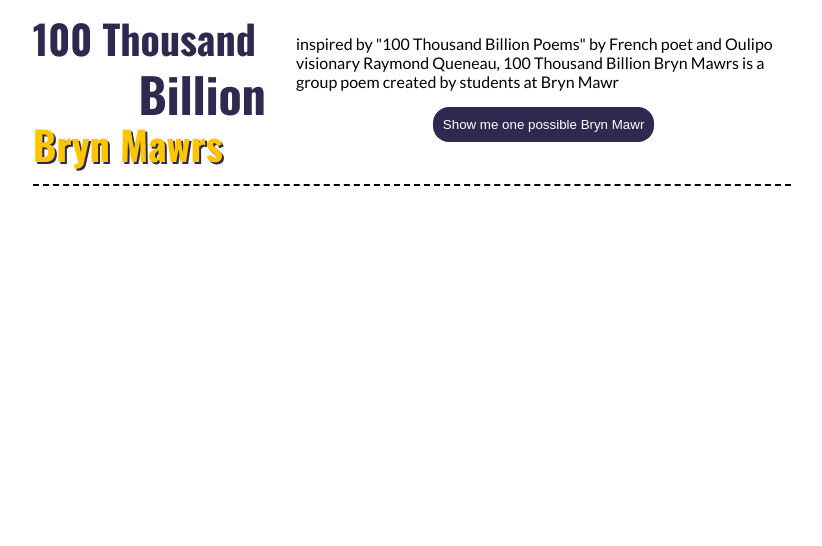
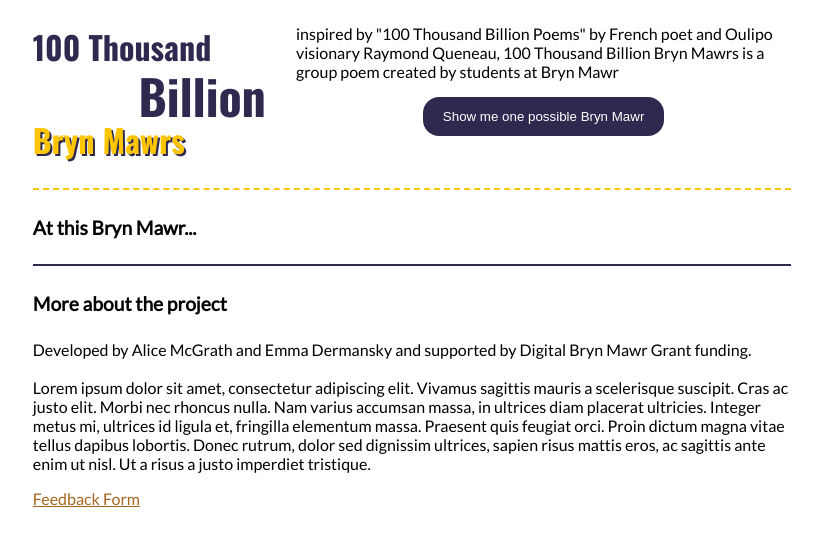
Before and after one commit to digbmc/100-tbbm, a Flask app: template templates/hello.html in a window 1280 px wide. Shown: the top 546 px of the page, without its empty margins (228-1050 px from the left). Run offline with Flask 3, Linux system fonts and the light colour scheme; the template is opened without the code that fills it, so the values that code supplies are empty.

Commit message:
updated style, html, and requirements

```diff
--- a/requirements.txt
+++ b/requirements.txt
@@ -1,3 +1,4 @@
 flask
 requests
 random
+Flask-Caching
--- a/static/styles.css
+++ b/static/styles.css
@@ -16,11 +16,14 @@ main {
     width: 60%;
 }
 header {
-    border-bottom: dashed 2px black;
+    border-bottom: dashed 2px #FFC600;
     display: flex;
     gap: 30px;
     align-items: center;
     justify-content: center;
+}
+footer {
+    border-top: solid 2px #2e294e;
 }
 li {
     list-style: none;
@@ -36,7 +39,7 @@ li {
 }
 h1 {
     color: #2e294e;
-    font-size: 2.5rem;
+    font-size: 2rem;
     margin:0px;
     font-family: Oswald;
 }
@@ -52,7 +55,7 @@ h2 {
 h3 {
     color: #FFC600;
     text-shadow: 2px 2px #2e294e;
-    font-size: 2.5rem;
+    font-size: 2rem;
     margin-top:-15px;
     margin-bottom:10px;
     margin-right:0px;
@@ -60,21 +63,31 @@ h3 {
     font-family: Oswald;
 
 }
+h4 {
+    font-size: 1.2rem;
+}
 button {
   background-color: #2e294e; /* Green */
   border: none;
   color: white;
-  padding: 10px;
+  padding: 12px;
+  padding-left: 20px;
+  padding-right: 20px;
   text-align: center;
   text-decoration: none;
   display: inline-block;
   border-radius: 16px;
-  margin: auto;
+  margin-bottom: 20px;
+  margin-left: auto;
+  margin-right: auto;
 }
 .box {
     display: flex;
     justify-content: center;
     flex-direction: column;
+}
+a {
+    color: #A7641C;
 }
 @media only screen and (max-width: 600px) {
     main {
@@ -94,7 +107,7 @@ button {
 
     }
     h1, h3 {
-        font-size: 3.5rem;
+        font-size: 3.2rem;
         margin-left: 10px;
 
     }
@@ -103,4 +116,5 @@ button {
         margin-right: 10px;
     }
 
+
   }
--- a/templates/hello.html
+++ b/templates/hello.html
@@ -3,7 +3,7 @@
 <head>
     <meta charset="UTF-8">
     <meta name="viewport" content="width=device-width, initial-scale=1.0">
-    <title>hello</title>
+    <title>100 Thousand Billion Bryn Mawrs</title>
     <link rel="stylesheet" href="{{ url_for('static', filename='styles.css') }}">
     <script type="text/javascript" src="{{ url_for('static', filename='js/main.js') }}"></script>
 </head>
@@ -24,6 +24,7 @@
             </div>
 
         </header>
+        <h4>At this Bryn Mawr... </h4>
         {% block content %}
 
             <ul>
@@ -32,6 +33,14 @@
                 {% endfor%}
             </ul>
         {% endblock %}
+        <footer>
+            <h4>More about the project</h4>
+            <p> Developed by Alice McGrath and Emma Dermansky and supported by Digital Bryn Mawr Grant funding.<br><br>
+                Lorem ipsum dolor sit amet, consectetur adipiscing elit. Vivamus sagittis mauris a scelerisque suscipit. Cras ac justo elit. Morbi nec rhoncus nulla. Nam varius accumsan massa, in ultrices diam placerat ultricies. Integer metus mi, ultrices id ligula et, fringilla elementum massa. Praesent quis feugiat orci. Proin dictum magna vitae tellus dapibus lobortis. Donec rutrum, dolor sed dignissim ultrices, sapien risus mattis eros, ac sagittis ante enim ut nisl. Ut a risus a justo imperdiet tristique.
+
+            </p>
+            <a href = "x">Feedback Form</a>
+        </footer>
     </main>
 </body>
 </html>
```
